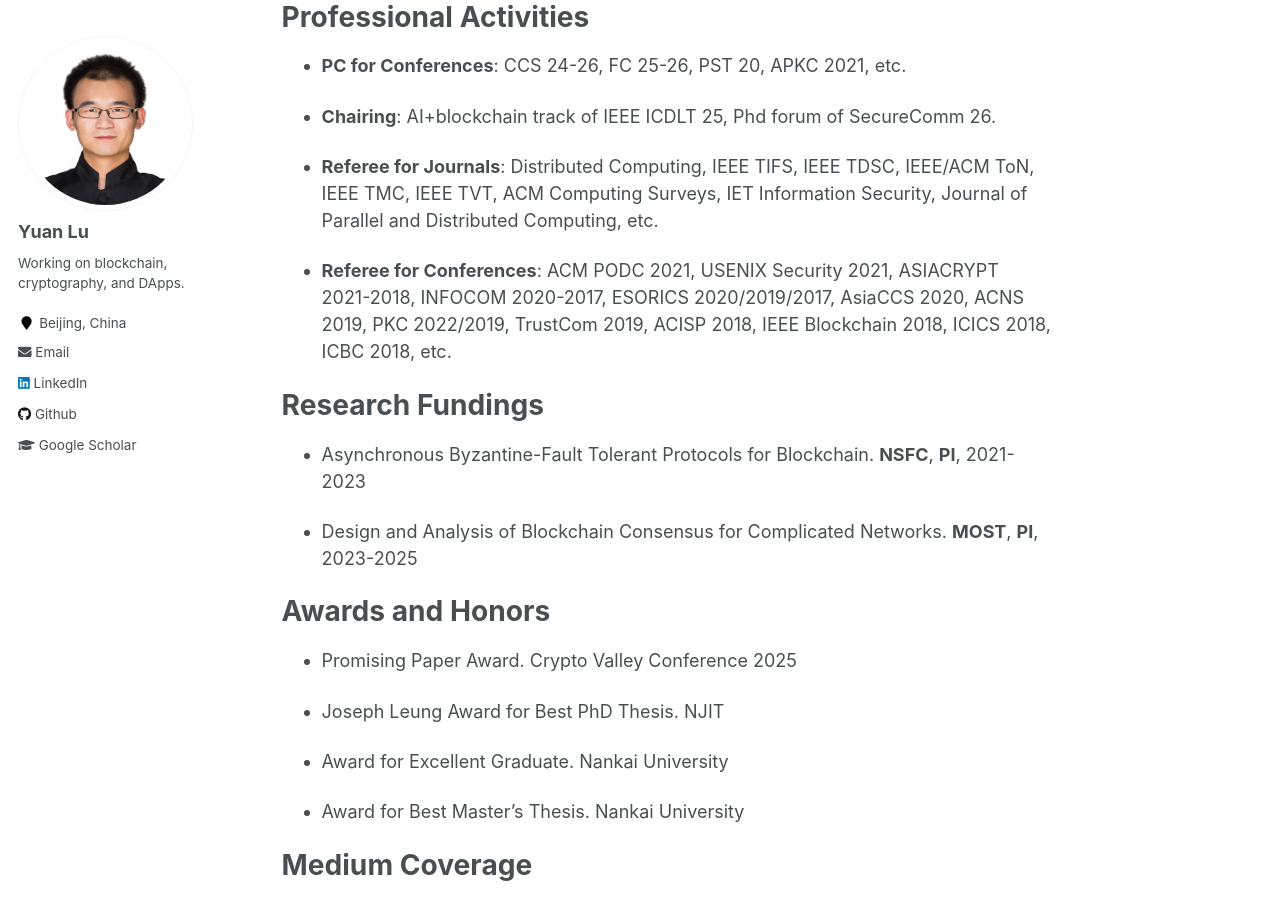
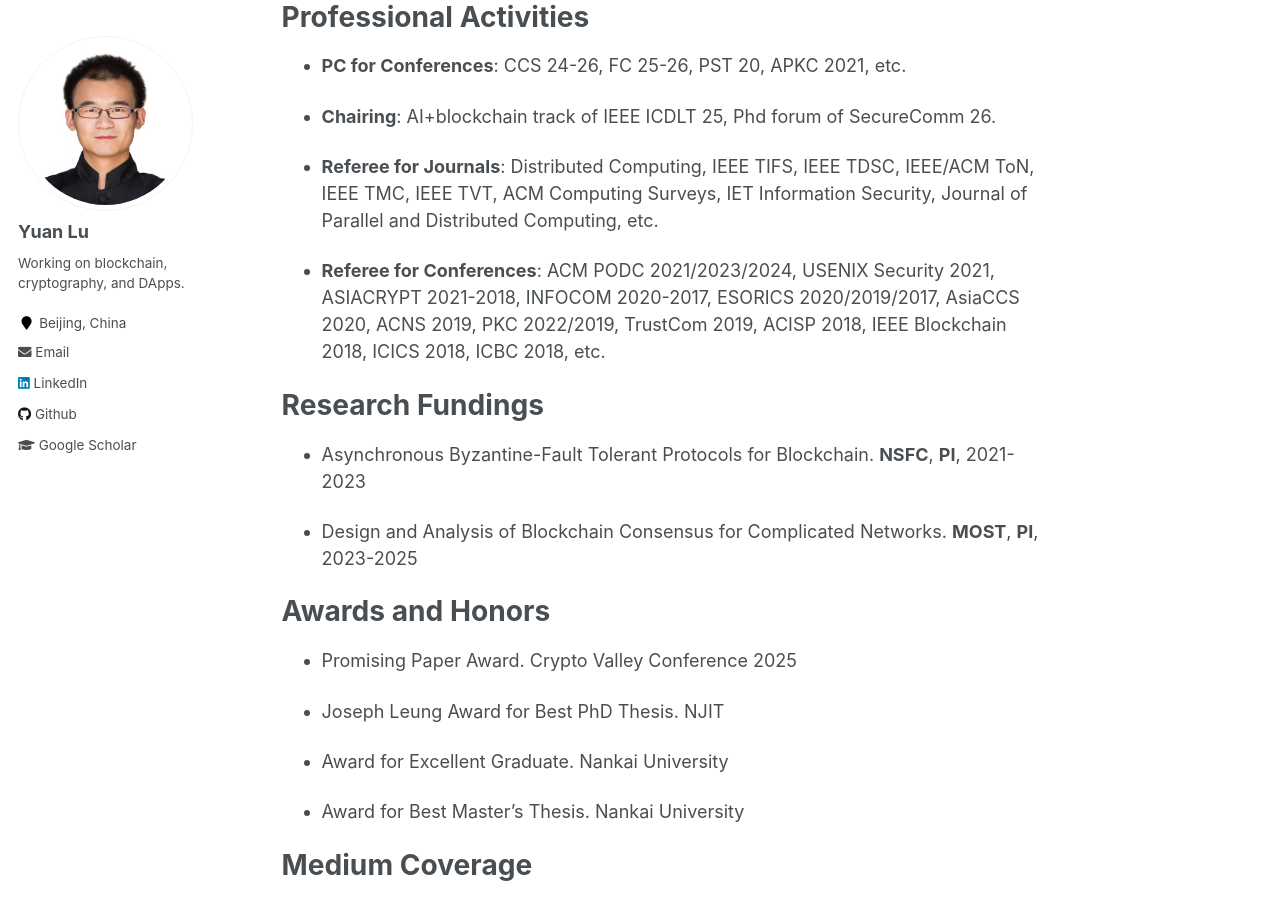
Before and after one commit to yylluu/yylluu.github.io, a Jekyll site: the page built from _pages/about.md, in a window 1280 px wide and 900 px high, scrolled down 1337 px. Built offline with Jekyll 4.4.1, drawn with Linux system fonts in a browser that asks for light colours.

Commit message:
Update about.md

```diff
--- a/_pages/about.md
+++ b/_pages/about.md
@@ -61,7 +61,7 @@ Professional Activities
 
 - **Referee for Journals**: Distributed Computing, IEEE TIFS, IEEE TDSC, IEEE/ACM ToN, IEEE TMC, IEEE TVT, ACM Computing Surveys, IET Information Security, Journal of Parallel and Distributed Computing, etc.
 
-- **Referee for Conferences**: ACM PODC 2021, USENIX Security 2021, ASIACRYPT 2021-2018, INFOCOM 2020-2017, ESORICS 2020/2019/2017, AsiaCCS 2020, ACNS 2019, PKC 2022/2019, TrustCom 2019, ACISP 2018, IEEE Blockchain 2018, ICICS 2018, ICBC 2018, etc.
+- **Referee for Conferences**: ACM PODC 2021/2023/2024, USENIX Security 2021, ASIACRYPT 2021-2018, INFOCOM 2020-2017, ESORICS 2020/2019/2017, AsiaCCS 2020, ACNS 2019, PKC 2022/2019, TrustCom 2019, ACISP 2018, IEEE Blockchain 2018, ICICS 2018, ICBC 2018, etc.
 
 
 
```
